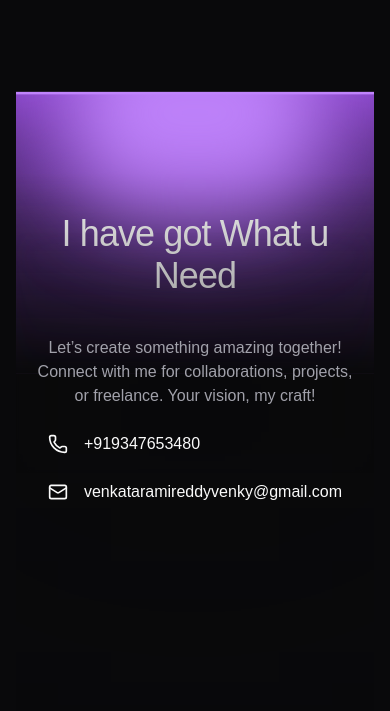
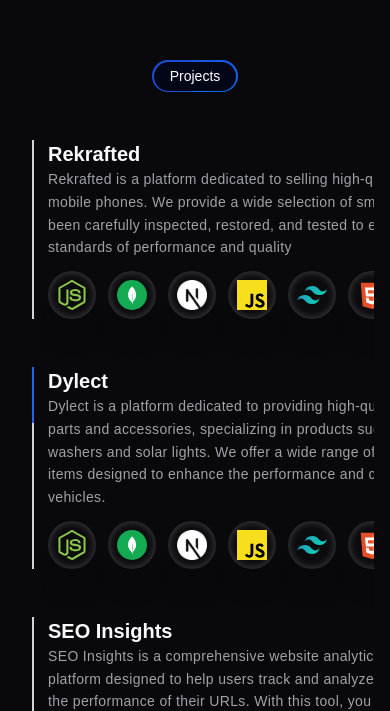
Before and after one commit to venkat1705/portfolio-venkat, a Next.js app: page / in a window 390 px wide. Shown: the part 6861-7572 px from the top of the page. Built offline with nearby package versions, Linux system fonts and the light colour scheme.

Commit message:
fixed the issue of autoscrolling

```diff
--- a/app/page.js
+++ b/app/page.js
@@ -11,7 +11,7 @@ import { TextHoverEffect } from "@/components/text-hover-effect";
 
 export default function Home() {
   return (
-    <div className="overflow-x-hidden size-full">
+    <div className="overflow-x-hidden size-full h-full">
       <HeroSection />
 
       <AnimationContainer delay={0.1}>
@@ -21,13 +21,13 @@ export default function Home() {
       <AnimationContainer delay={0.2}>
         <Experience />
       </AnimationContainer>
-      <AnimationContainer delay={0.4}>
+      <AnimationContainer delay={0.1}>
         <SkillsSection />
       </AnimationContainer>
 
-      {/* <AnimationContainer delay={0.3}>
+      <AnimationContainer delay={0.3}>
         <ProjectSection />
-      </AnimationContainer> */}
+      </AnimationContainer>
 
       <div id="contact">
         <ContactMe />
--- a/components/sections/contact-me.jsx
+++ b/components/sections/contact-me.jsx
@@ -4,7 +4,7 @@ import { LampContainer } from "../lamp-container";
 
 const ContactMe = () => {
   return (
-    <AnimationContainer delay={0.4}>
+    <AnimationContainer delay={0.1}>
       <LampContainer>
         <div className="flex flex-col items-center justify-center relative w-full text-center">
           <h2 className="bg-gradient-to-b from-neutral-200 to-neutral-400 py-4 bg-clip-text text-center text-4xl md:text-7xl !leading-[1.15] font-medium font-heading tracking-tight text-transparent mt-8">
--- a/components/sections/project-steps.jsx
+++ b/components/sections/project-steps.jsx
@@ -170,7 +170,7 @@ export default function ProjectSteps() {
   };
 
   return (
-    <div className="py-12 px-4 sm:px-6 lg:px-8">
+    <div className="py-12 px-4 sm:px-6 lg:px-8 h-full">
       <div className="mx-auto grid grid-cols-1 lg:grid-cols-2 gap-20 items-center h-full">
         <motion.div
           variants={containerVariants}
```
